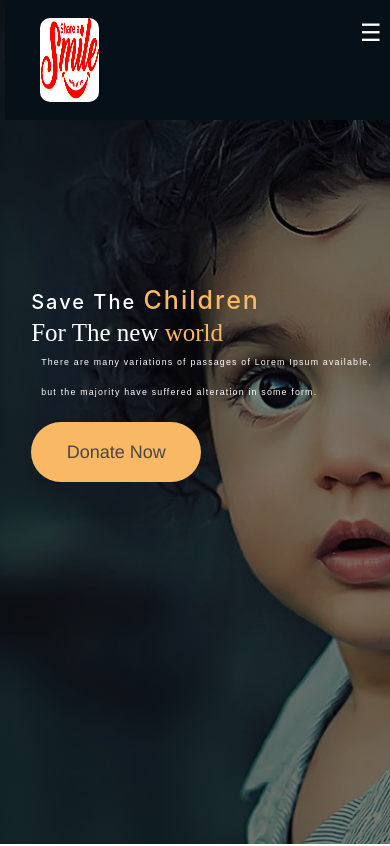
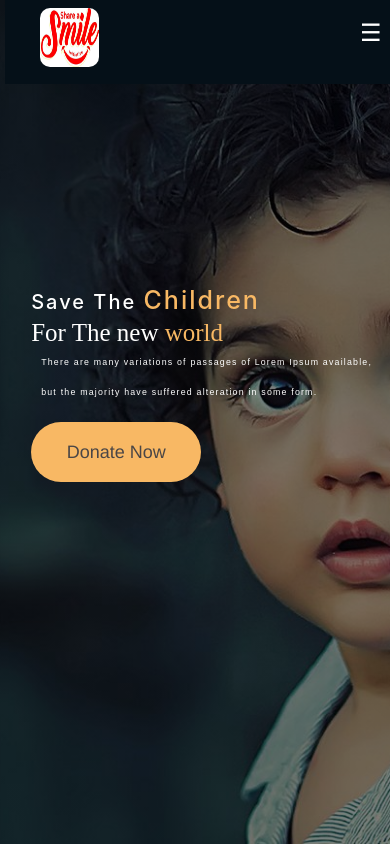
Before and after one commit to Coutinhodacruz/SASI, a React (Create React App) app: page /sasi in a window 390 px wide. Shown: the top 846 px of the page. Built offline with nearby package versions, Linux system fonts and the light colour scheme.

Commit message:
homepage fixed

```diff
--- a/src/styles/homepage/HomePage.css
+++ b/src/styles/homepage/HomePage.css
@@ -51,10 +51,12 @@
 
 .image img{
     float: left;
-    width: 15%;
-    height: 90px;
+    width: 10%;
+    height: 50px;
     border-radius: 10px;
+    margin-top: -20px;
     cursor: pointer;
+
 }
 
 header{
@@ -73,7 +75,7 @@ header{
 
 header {
   background: var(--bg-color);
-  /* height: 10%; */
+  height: 10%;
 }
 
 .content{
@@ -230,7 +232,8 @@ header {
     }
     .image > img{
         width: 15vw;
-        height: 10vh;
+        height: 7vh;
+        margin-top: -10px;
     }
 
     nav{
```
